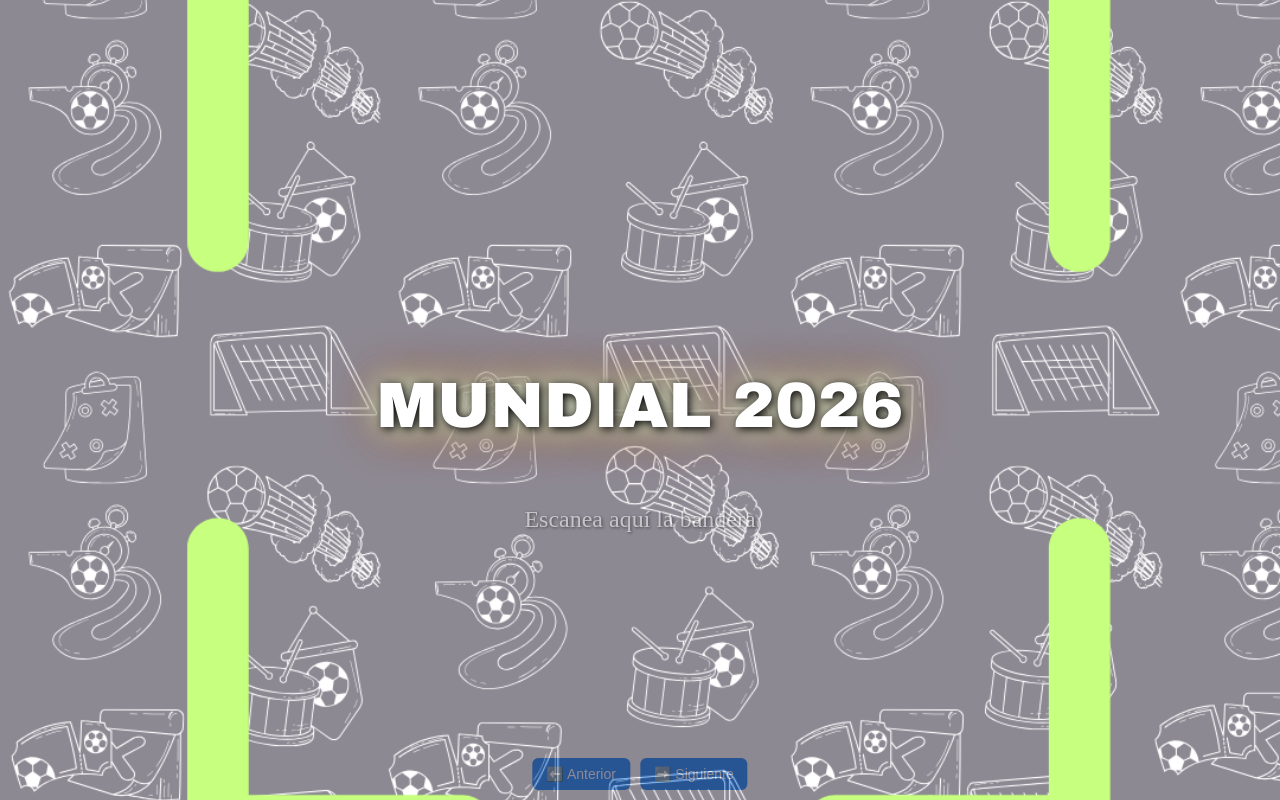
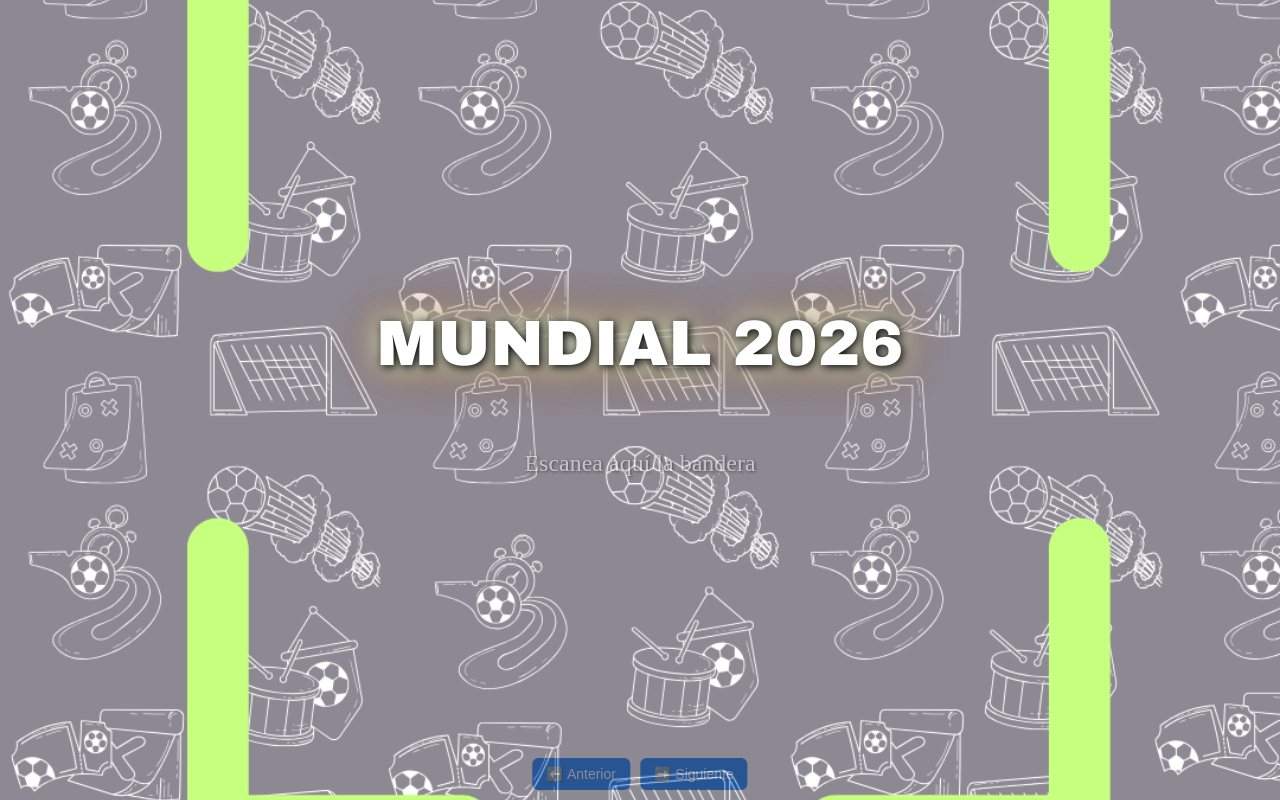
Before and after one commit to Alansitopro20/Alansiitopro20.github.io, a plain HTML site: page index.html in a window 1280 px wide. Drawn offline with Linux system fonts and the light colour scheme.

Commit message:
Update index.html

```diff
--- a/index.html
+++ b/index.html
@@ -74,7 +74,7 @@
     font-family: 'Arial Black', sans-serif; /* Cambiar si quieres la fuente exacta de la imagen */
     font-size: 4em;
     color: white;
-    margin-top: 10%; /* separa del borde superior */
+    margin-top: 10px; /* separa del borde superior */
     text-shadow:
         2px 2px 5px #000,
         -2px -2px 5px #000,
@@ -101,7 +101,7 @@
 #subtexto {
     font-size: 1.5em;
     color: #FFF;
-    margin-top: 50%px;
+    margin-top: 30px;
     text-shadow: 1px 1px 3px #000;
     animation: blink 2s infinite;
 }
```
